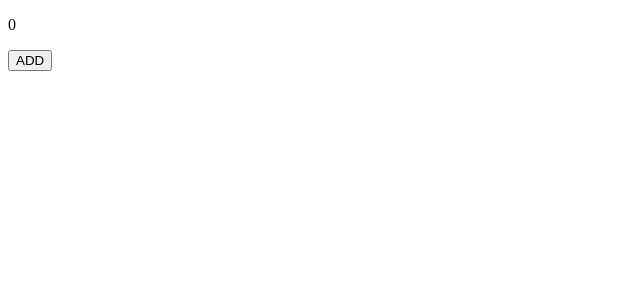
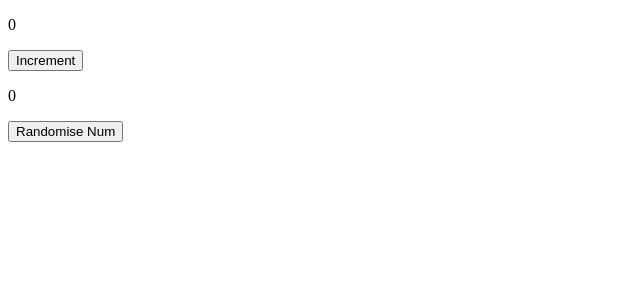
Before and after one commit to Maamun/ultCoReact, a React (Create React App) app in the folder ult-react-co/: page / in a window 1280 px wide. Shown: the top 300 px of the page, without its empty margins (0-640 px from the left). Built offline with nearby package versions, Linux system fonts and the light colour scheme.

Commit message:
Building re-usable Components

```diff
--- a/ult-react-co/src/App.js
+++ b/ult-react-co/src/App.js
@@ -1,5 +1,10 @@
 import React from 'react';
 import Counter from './Counter';
-const App = () => <Counter />
+import Random from './Random'
+const App = () => (<>
+    <Counter />
+    <Random />
+
+    </>)
 
 export default App
--- a/ult-react-co/src/Counter.js
+++ b/ult-react-co/src/Counter.js
@@ -1,26 +1,13 @@
 import React, {useState} from 'react'
-
-const CounterView = ({counterValue, onIncrement}) => (
-        <>
-        <p>{counterValue}</p>
-        <button type='button' onClick={onIncrement}>ADD</button>
-
-        </>)
+import InteractiveView from "./InteractiveView";
 
 const Counter = () => {
     const [counter, setCounter] = useState(0)
     const onIncrementHandler = () => {
-        setCounter(counter + 1)
+        setCounter(c => c + 1)
     }
-    return <CounterView counterValue={counter} onIncrement={onIncrementHandler}/>
+    return <InteractiveView value={counter} onAction={onIncrementHandler} actionText="Increment"/>
 }
- /* 1 - with onIncrement fucntion we are exposing function of the component(Counter), whhile the component itself takes care of how that function gets called. in this case the onClick event of the button is what is creating the onIncrement event.
-   2 - Props are a form of state. we have internal component state and we have state that exists in prop. by tying the internal component state of the one component to the prop of a child component, we are allowing these components to communicate with each other. however my data is only passed into this component(CounterView), this component DOES NOT MODIFY THE DATA DIRECTLY! so the CounterView component did not go and modify counterValue when the button was clicked. what rather did is to trigger an event to tell the Counter component that STATE SOULD BE UPDATED. this is what called ONE WAY DATA FLOW or UNIDIRECTIONAL DATA FLOW. our data only flows down, child components that accept state value from parent components, NEVER MODIFY THOSE VALUES DIRECTLY!
-   3 - if a child component needs to tell a parent component to make change to a value, it always does that through EVENTS, so you can think of data flowing down into your component tree and events bubbling UPWARDS.
-   4 - When state changes, the component that owns that state will be re-rendered as well as its entire child component tree.
-   5 - The reason that components never modify values other than what they own, is the same reason that we saw when we explored PURE FUNCTIONS. component function should be pure based on their props, this means that based on the same props, it will always return the same view. if components start modifying state that was not part of their own scopes, this would no longer be true! and we would have unexpected situations in our applications.
-   6 - it also makes it easier to trace errors, when we know that components own heir own data. so if we find an error in a specific set of data, we can trace it upwards in the component tree o go find the component that owns it.
- */
 
 
 export default  Counter
--- /dev/null
+++ b/ult-react-co/src/InteractiveView.js
@@ -0,0 +1,9 @@
+import React, {Fragment} from 'react';
+
+const InteractiveView = ({value, onAction, actionText}) => (
+    <Fragment>
+    <p>{value}</p>
+    <button type='button' onClick={onAction}>{actionText}</button>
+
+    </Fragment>)
+    export default InteractiveView;
--- /dev/null
+++ b/ult-react-co/src/Random.js
@@ -0,0 +1,14 @@
+import React, {useState} from 'react';
+import InteractiveView from './InteractiveView';
+
+const Random = () => {
+    const [randomNum, setRandomNum] = useState(0)
+    const onRandomHandler = () => {
+        setRandomNum(Math.floor(Math.random() * 1000))
+    }
+    return <InteractiveView
+                            value = {randomNum}
+                            onAction = {onRandomHandler}
+                            actionText = "Randomise Num"/>
+}
+export default Random;
```
